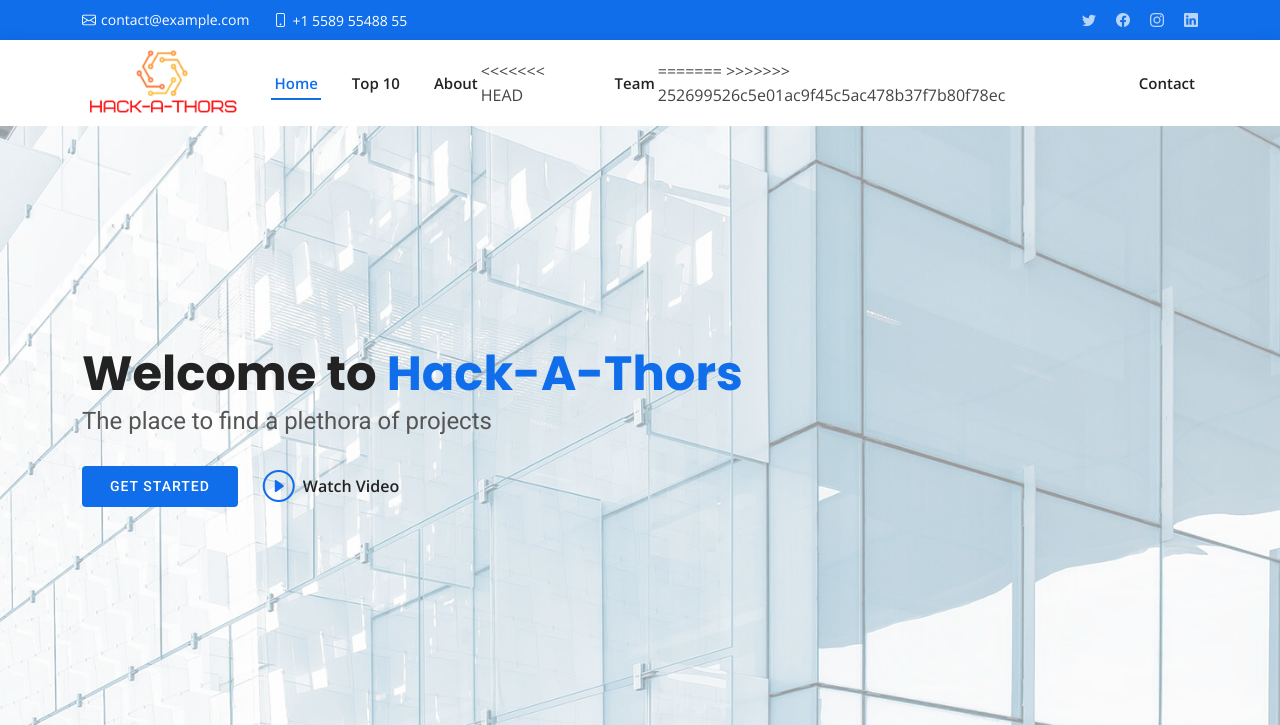
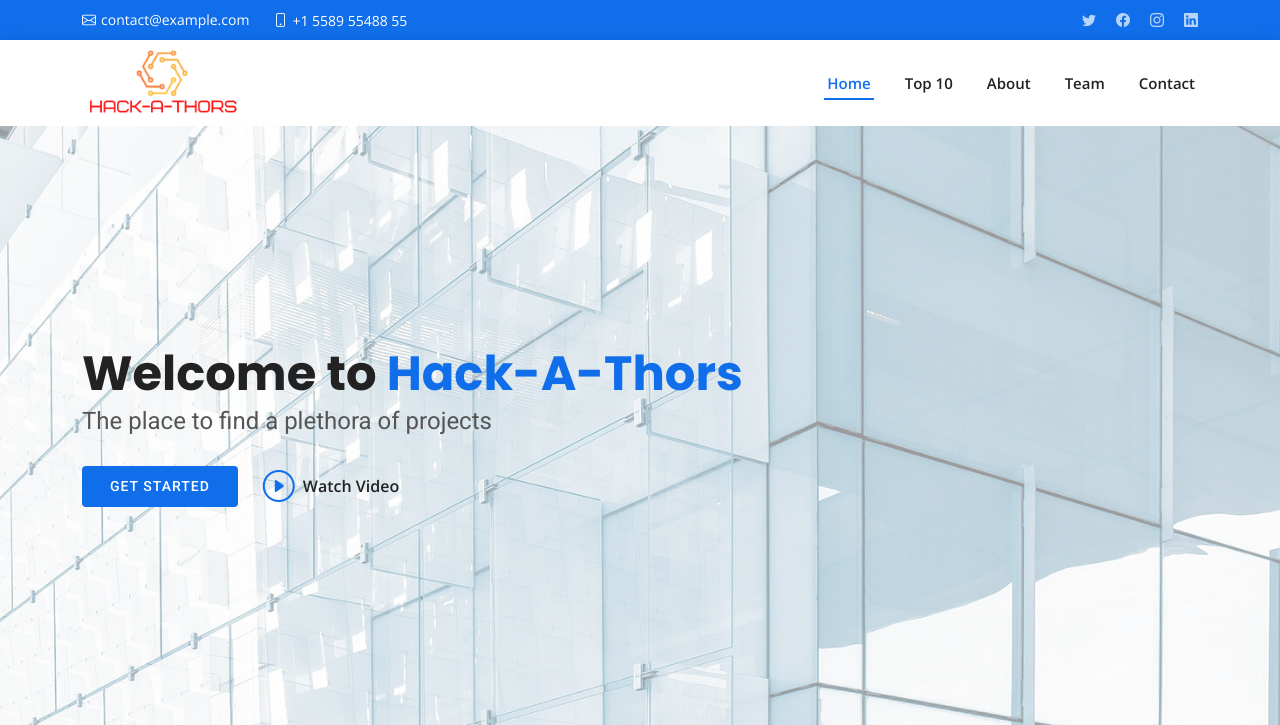
Before and after one commit to darthSoura/hackathon-app, a Flask app: page / in a window 1280 px wide. Shown: the top 725 px of the page. Run offline with Flask 2, Linux system fonts and the light colour scheme; some libraries are stand-ins or nearby versions.

Commit message:
Update index.html

```diff
--- a/templates/index.html
+++ b/templates/index.html
@@ -56,10 +56,7 @@
           <li><a class="nav-link scrollto active" href="#hero">Home</a></li>
           <li><a class="nav-link scrollto" href="#featured-services">Top 10</a></li>
           <li><a class="nav-link scrollto" href="#about">About</a></li>
-<<<<<<< HEAD
           <li><a class="nav-link scrollto" href="team">Team</a></li>
-=======
->>>>>>> 252699526c5e01ac9f45c5ac478b37f7b80f78ec
           <li><a class="nav-link scrollto" href="#contact">Contact</a></li>
         </ul>
         <i class="bi bi-list mobile-nav-toggle"></i>
```
